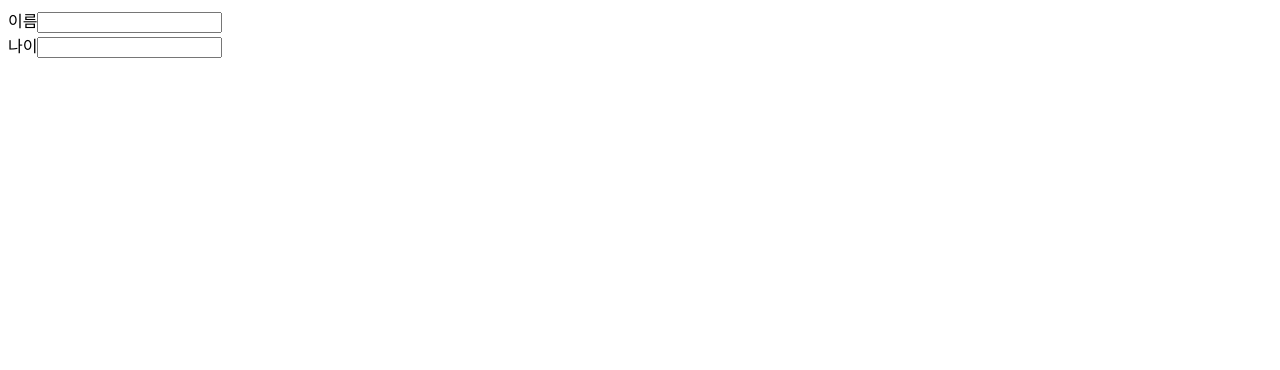
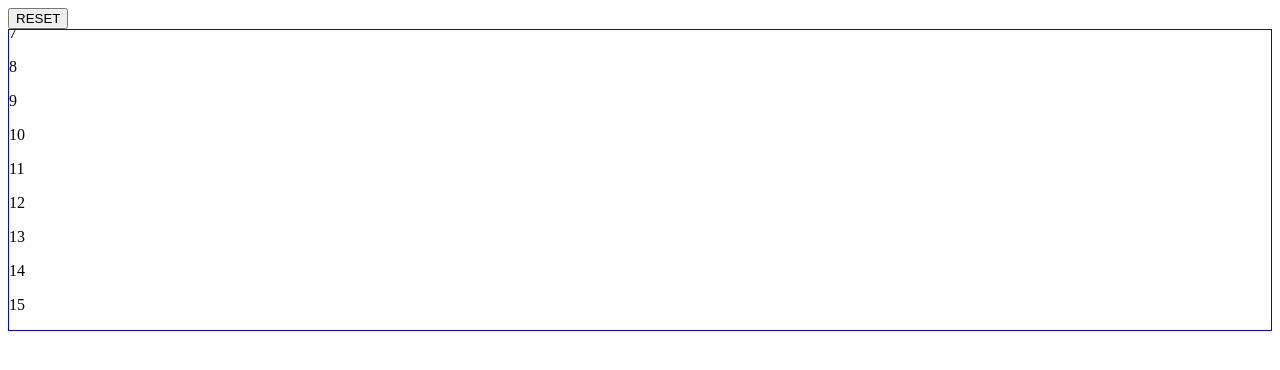
Before and after one commit to wwowww/projects, a React (Vite) app in the folder apps/hooks-app/: page / in a window 1280 px wide. Shown: the top 370 px of the page. Built offline with nearby package versions, Linux system fonts and the light colour scheme.

Commit message:
feat. useLayoutEffect

```diff
--- a/apps/hooks-app/src/App.tsx
+++ b/apps/hooks-app/src/App.tsx
@@ -1,5 +1,4 @@
-import UseIdComponent from "./components/UseIdComponent";
-
+import UseLayoutEffectComponent2 from "./components/UseLayoutEffectComponent2";
 
 function App() {
   return (
@@ -13,7 +12,8 @@ function App() {
       {/* <UseCallbackComponent /> */}
       {/* <ReactMemo /> */}
       {/* <CustomHook /> */}
-      <UseIdComponent />
+      {/* <UseIdComponent /> */}
+      <UseLayoutEffectComponent2 />
     </div>
   )
 }
--- /dev/null
+++ b/apps/hooks-app/src/components/UseLayoutEffectComponent2.tsx
@@ -0,0 +1,46 @@
+import { useEffect, useLayoutEffect, useRef, useState } from "react";
+
+const getNumbers = () => {
+  return [1, 2, 3, 4, 5, 6, 7, 8, 9, 10, 11, 12, 13, 14, 15];
+}
+
+const UseLayoutEffectComponent2 = () => {
+  const [numbers, setNumbers] = useState<any>([]);
+  const ref = useRef<HTMLDivElement | null>(null);
+
+  useEffect(() => {
+    const nums = getNumbers();
+    setNumbers(nums);
+  }, []);
+
+  useLayoutEffect(() => {
+    if(numbers.lenght === 0) {
+      return;
+    }
+
+    for (let i = 0; i < 300000000; i++) {}
+
+    ref.current.scrollTop = ref.current?.scrollHeight
+  }, [numbers])
+
+  return (
+    <>
+      <button onClick={() => setNumbers([])}>RESET</button>
+      <div
+        ref={ref}
+        style={{
+          height: 300,
+          border: "1px solid blue",
+          overflowY: "scroll",
+        }}
+      >
+        {numbers.map((number: any, index: number) => (
+          <p key={index}>{number}</p>
+        ))}
+      </div>
+    </>
+
+  )
+}
+
+export default UseLayoutEffectComponent2;
```
Also changed, not shown: apps/hooks-app/src/components/UseLayoutEffectComponent.tsx (added, +30 -0 lines).
